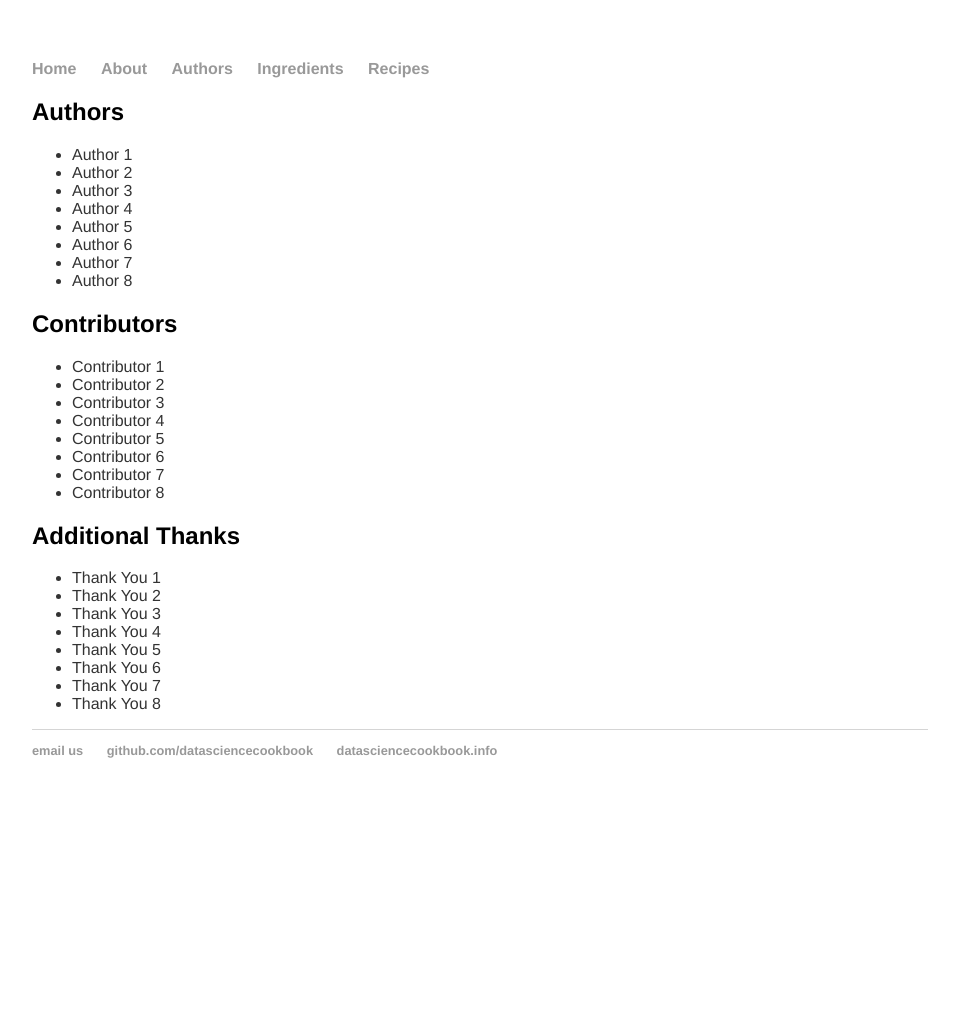
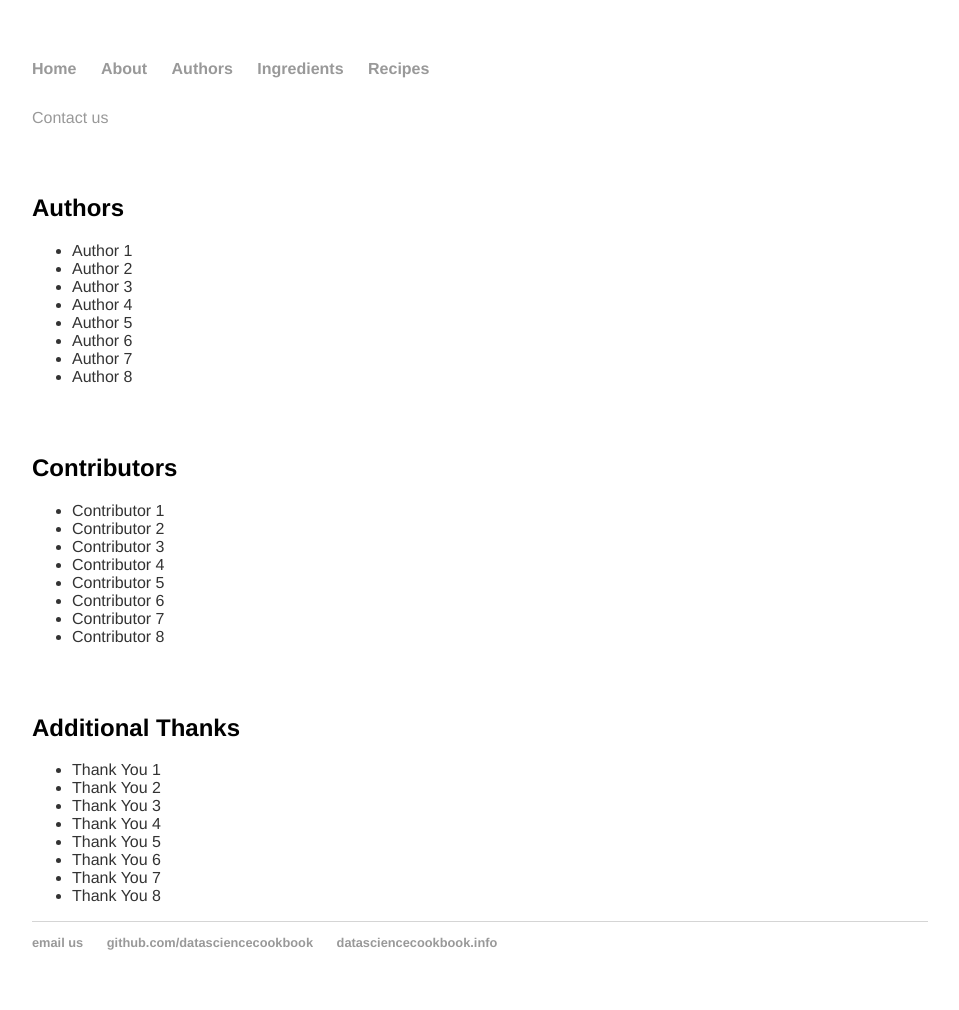
Before and after one commit to datasciencecookbook/datasciencecookbook.github.io, a Jekyll site: the page built from authors/index.md, in a window 1280 px wide. Shown: the whole page, without its empty margins (160-1119 px from the left). Built offline with Jekyll 4.4.1, drawn with Linux system fonts in a browser that asks for light colours; before the commit the page ends 900 px from its top, so only the background shows below that.

Commit message:
link tweaks

```diff
--- a/_layouts/post.html
+++ b/_layouts/post.html
@@ -2,7 +2,8 @@
 layout: default
 ---
 <h1>{{ page.title }}</h1>
-<p class="meta">{{ page.date | date_to_string }}</p>
+<!-- <p class="meta">{{ page.date | date_to_string }}</p> -->
+<p class="meta"></p>
 
 <div class="post">
   {{ content }}
--- a/authors/index.md
+++ b/authors/index.md
@@ -3,7 +3,10 @@ layout: default
 title: DS Cookbook - Authors
 permalink: /authors/
 ---
+<br>
+<a href="mailto:datasciencecookbook@gmail.com">Contact us</a>
 
+<br><br>
 ## Authors
 - Author 1
 - Author 2
@@ -14,7 +17,7 @@ permalink: /authors/
 - Author 7
 - Author 8
 
-
+<br><br>
 ## Contributors
 - Contributor 1
 - Contributor 2
@@ -25,7 +28,7 @@ permalink: /authors/
 - Contributor 7
 - Contributor 8
 
-
+<br><br>
 ## Additional Thanks
 - Thank You 1
 - Thank You 2
```
Also changed, not shown: index.md (+1 -0 lines).
